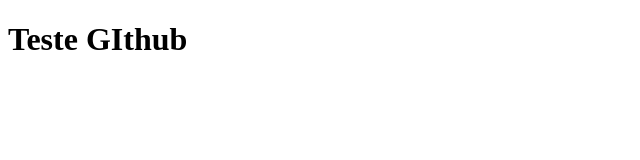
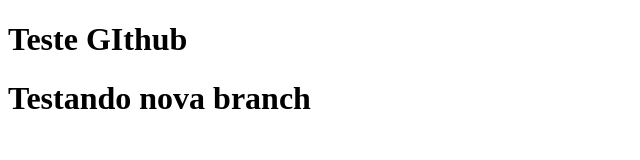
Before and after one commit to richard7santos/portfolio, a plain HTML site: page index.html in a window 1280 px wide. Shown: the whole page, without its empty margins (0-640 px from the left). Drawn offline with Linux system fonts and the light colour scheme.

Commit message:
teste de nova branch

```diff
--- a/index.html
+++ b/index.html
@@ -9,6 +9,7 @@
 
 <body>
     <h1>Teste GIthub</h1>
+    <h1>Testando nova branch</h1>
 </body>
 
 </html>
```
